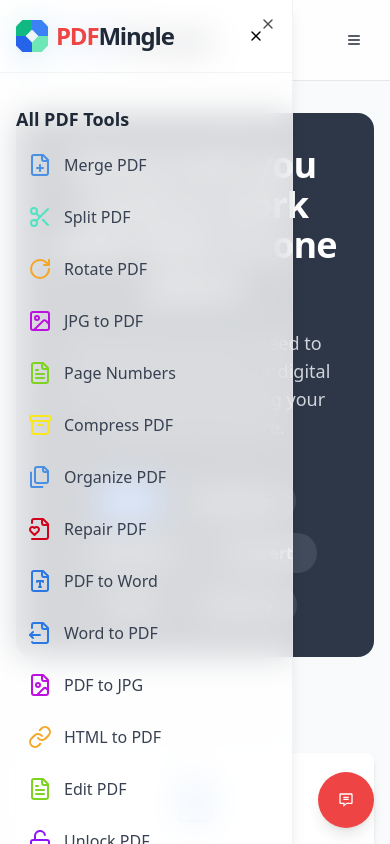
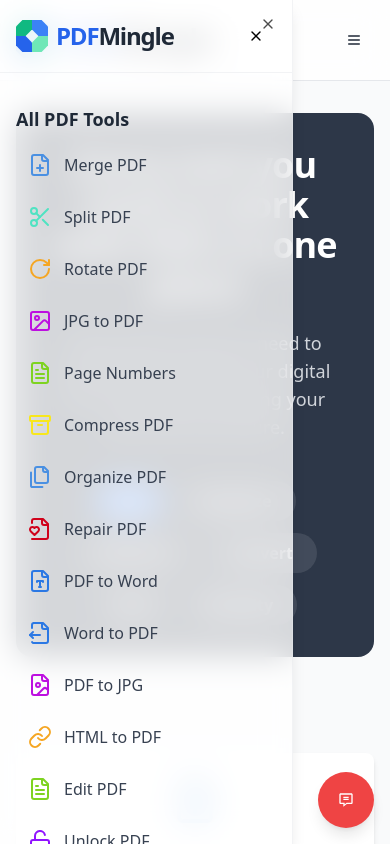
Before and after one commit to widhia-solanki/Pdfmingle, a Next.js app: page / in a window 390 px wide. Both pictures are taken after a click on the button 354 px from the left and 40 px from the top of the page. Shown: the top 844 px of the page. Built offline with nearby package versions, Linux system fonts and the light colour scheme.

Commit message:
Update NewMobileMenu.tsx

```diff
--- a/src/components/NewMobileMenu.tsx
+++ b/src/components/NewMobileMenu.tsx
@@ -1,8 +1,7 @@
 import { useState } from 'react';
 import { Sheet, SheetContent, SheetTrigger, SheetClose } from "@/components/ui/sheet";
 import { Button } from "@/components/ui/button";
-import { Menu, X, FileQuestion } from "lucide-react"; // Import a fallback icon
-// 1. Import the iconMap and the tools list
+import { Menu, X, FileQuestion } from "lucide-react";
 import { tools, iconMap } from "@/constants/tools";
 import Link from "next/link";
 
@@ -15,7 +14,8 @@ const PDFMingleLogo = () => (
       <path d="M50 100 L80 100 L100 80 L100 50 L70 50 L50 70 Z" fill="#6EE7B7" />
     </svg>
     <div>
-      <span className="text-red-500">PDF</span>Mingle
+      {/* --- THIS IS THE FIX --- */}
+      <span className="text-blue-600">PDF</span>Mingle
     </div>
   </Link>
 );
@@ -47,8 +47,6 @@ export const NewMobileMenu = () => {
           <h2 className="text-lg font-semibold mb-2 text-gray-800">All PDF Tools</h2>
           <div className="flex flex-col gap-1">
             {tools.map((tool) => {
-              // --- THIS IS THE FIX ---
-              // 2. Look up the component from the map using the tool's icon string
               const Icon = iconMap[tool.icon] || FileQuestion;
               return (
                 <Link
@@ -57,7 +55,6 @@ export const NewMobileMenu = () => {
                   onClick={() => setIsOpen(false)}
                   className="flex items-center gap-3 p-3 rounded-md hover:bg-gray-100 transition-colors"
                 >
-                  {/* 3. Render the icon with its specific color */}
                   <Icon className="h-6 w-6" style={{ color: tool.color }} />
                   <span className="font-medium text-gray-700">{tool.label}</span>
                 </Link>
```
